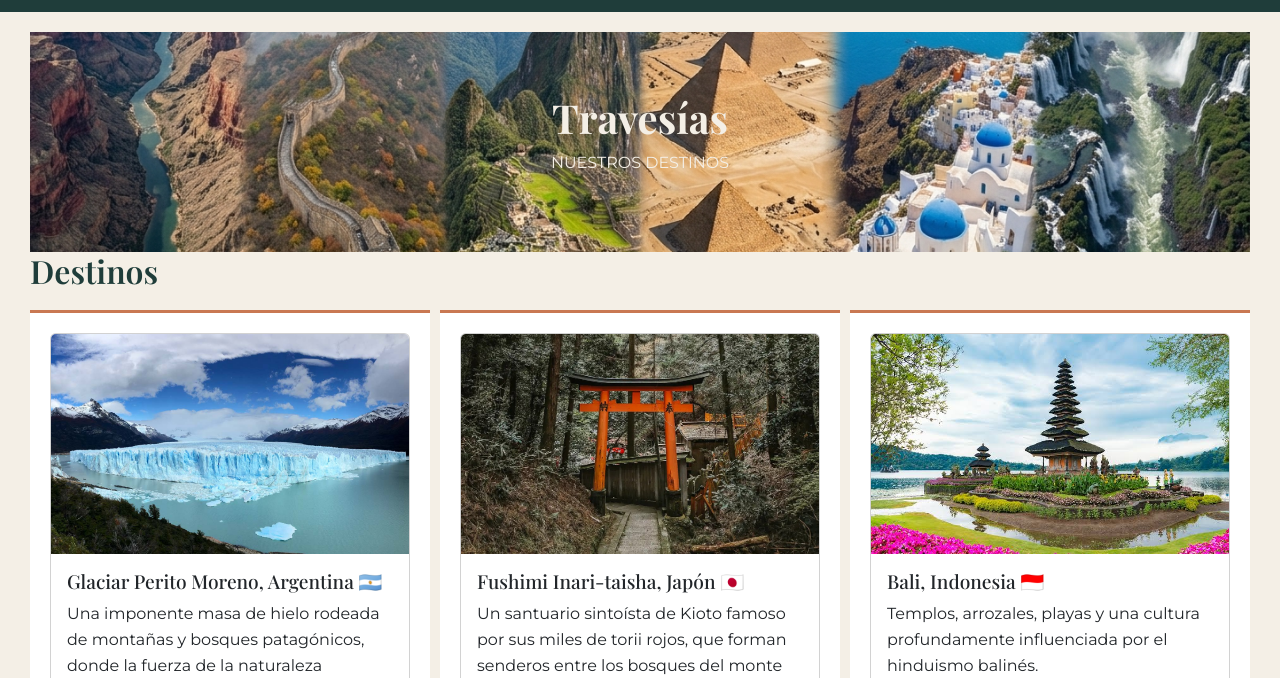
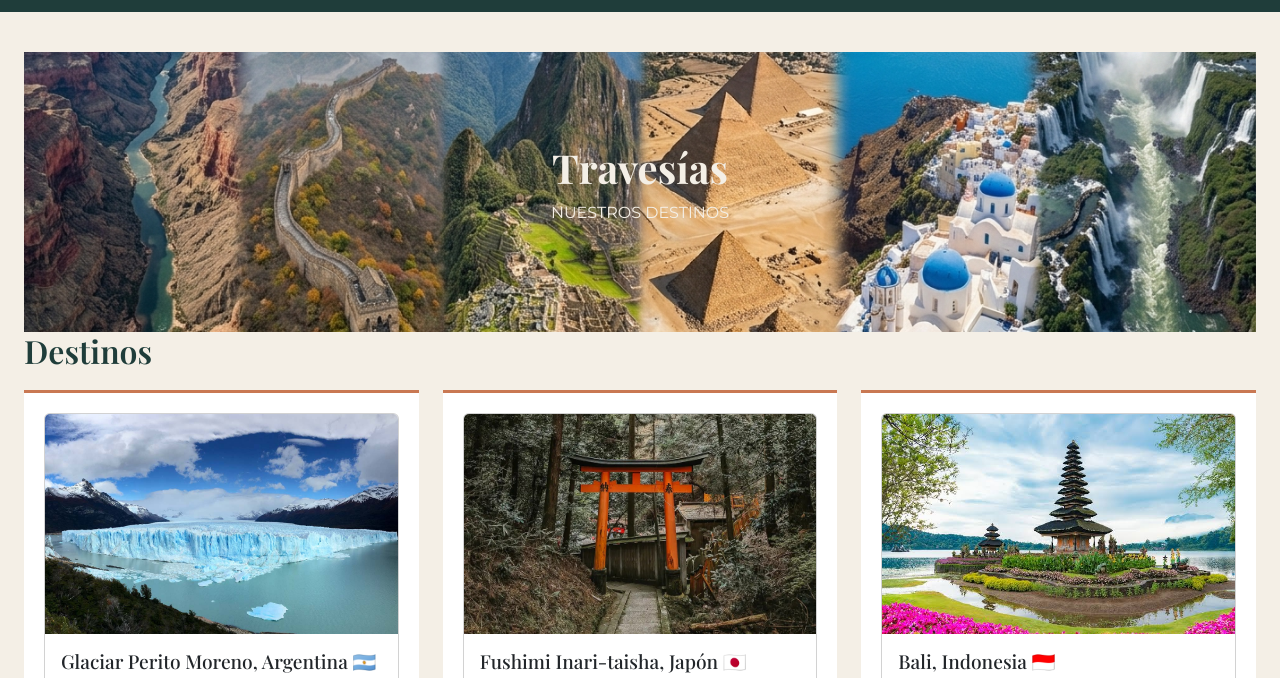
Before and after one commit to GonzaGlz/VESTIGIA, a website: page pages/proyectos.html in a window 1280 px wide. Shown: the part 83-761 px from the top of the page. Drawn offline with nearby package versions, Linux system fonts and the light colour scheme; a web font is replaced by a local one.

Commit message:
Mejoras responsive para tablet y desktop

```diff
--- a/package.json
+++ b/package.json
@@ -15,6 +15,7 @@
   "type": "commonjs",
   "main": "index.js",
   "scripts": {
+    "sass": "sass --watch scss/main.scss css/style.css",
     "test": "echo \"Error: no test specified\" && exit 1"
   },
   "devDependencies": {
--- a/scss/base/_base.scss
+++ b/scss/base/_base.scss
@@ -51,9 +51,10 @@ main {
 }
 
 main.contenedor {
-    max-width: 100%;
+    width: 100%;
+    max-width: 1800px;
     margin: 0 auto;
-    padding: 0 30px;
+    padding: 10px 16px;
 
     .hero {
         background-size: cover;
@@ -115,6 +116,22 @@ main.contenedor {
     grid-template-columns: 1fr;
 }
 
+@media (min-width: 768px) {
+
+    main.contenedor {
+        padding: 20px 24px;
+    }
+
+    main.contenedor .hero {
+        height: 280px;
+    }
+
+    .tarjetas.destinos {
+        grid-template-columns: repeat(2, minmax(0, 1fr));
+        gap: 24px;
+    }
+}
+
 @media (min-width: 1024px) {
 
     main {
--- a/scss/components/_cards.scss
+++ b/scss/components/_cards.scss
@@ -134,7 +134,7 @@ section {
 
 @media (min-width: 1024px) {
 
-    .tarjetas {
+    .tarjetas:not(.destinos) {
         grid-template-columns: 2fr repeat(2, 1fr);
         grid-template-areas:
             "principal historia religion"
@@ -174,8 +174,8 @@ section {
         grid-template-columns: repeat(2, 1fr);
     }
 
-    .destinos {
-        grid-template-columns: repeat(3, 1fr);
-    }
+    .tarjetas.destinos {
+    grid-template-columns: repeat(3, minmax(0, 1fr));
+}
 
 }
```
Also changed, not shown: css/style.css.
